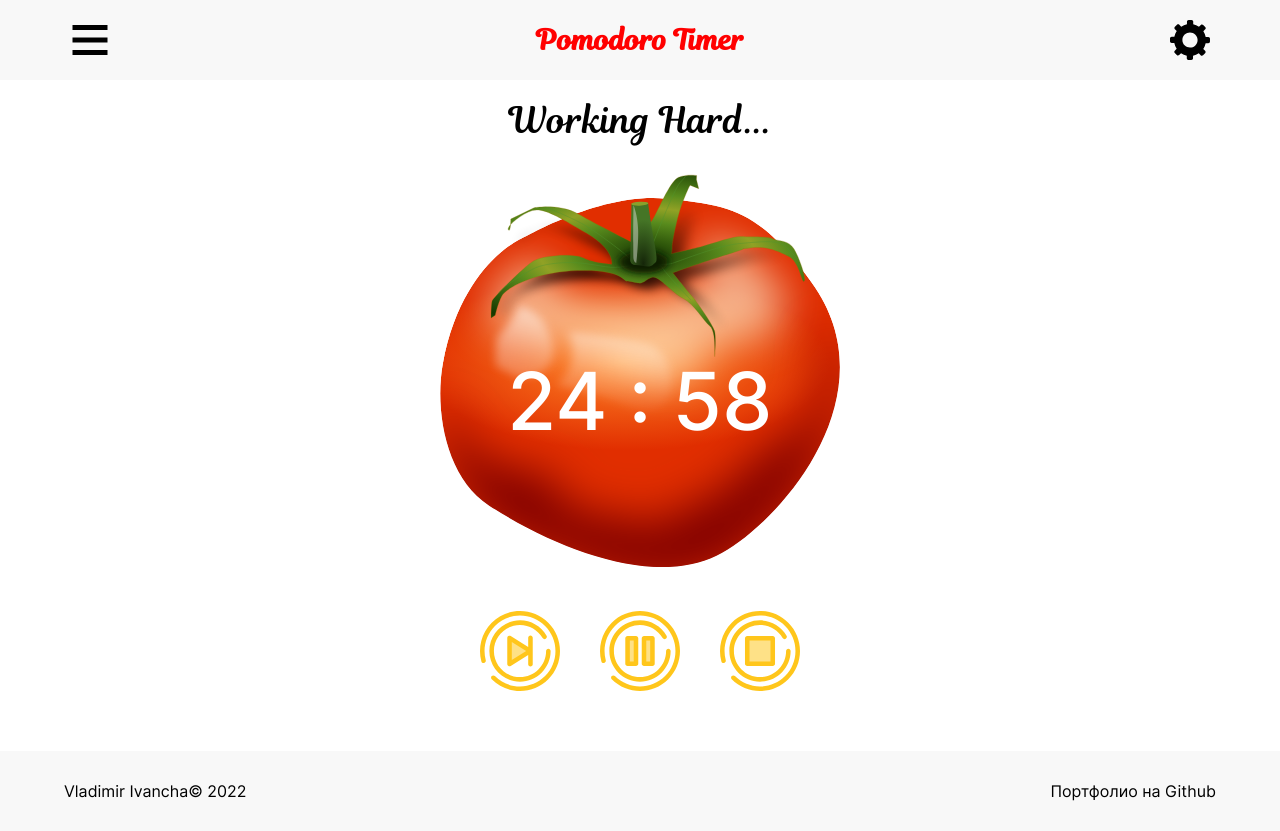
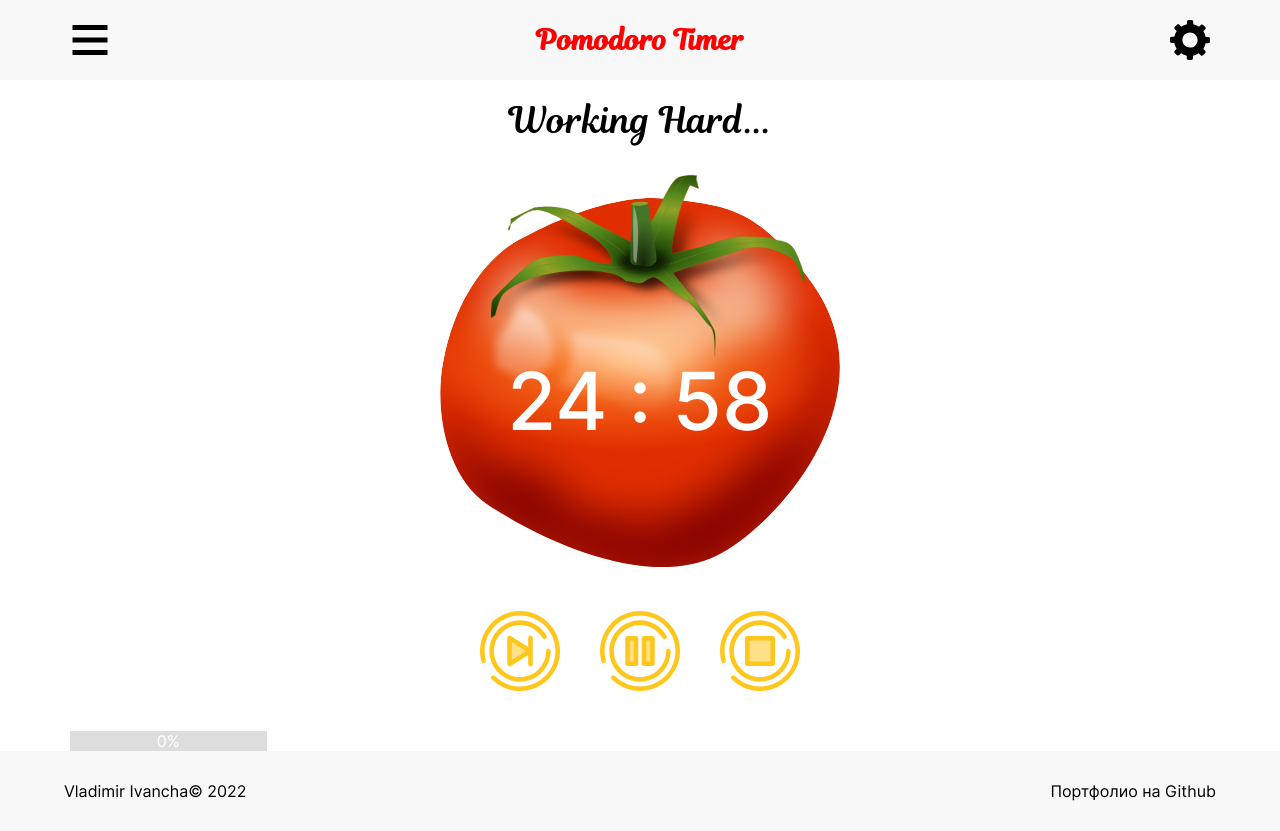
Before and after one commit to VladimirIvancha/pomodoro-timer, a React (Create React App) app: page / in a window 1280 px wide. Both pictures are taken after a click on the button 640 px from the left and 651 px from the top of the page. Built offline with nearby package versions, Linux system fonts and the light colour scheme.

Commit message:
feat: done with first progressbar

```diff
--- a/src/components/Main/Main.js
+++ b/src/components/Main/Main.js
@@ -12,9 +12,11 @@ function Main({
     setMinSettings,
     handleSubmitSettings,
 }) {
+    // Константы
     const DEFAULT_WORK_INTERVAL = 25*60;
     const DEFAULT_RELAX_INTERVAL = 5*60;
 
+    // Изначальные стейты
     const [isTimerActive, setTimerActive] = useState(false);
     const [isTimerStarted, setTimerStarted] = useState(false);
     const [startTime, setStartTime] = useState(DEFAULT_WORK_INTERVAL);
@@ -22,35 +24,61 @@ function Main({
     const [stopTimer, setStopTimer] = useState(null);
     const [titleText, setTitleText] = useState('Let`s Start Working!')
     const [relaxTimerMode, setRelaxTimerMode] = useState(false);
+    const [timerStage, setTimerStage] = useState(0);
+    const [workProgress, setWorkProgress] = useState('');
+    const [relaxProgress, setRelaxProgress] = useState('');
+    const [stopProgress, setStopProgress] = useState(null);
+    const [barWidth, setBarWidth] = useState(0)
+    const [intervalId, setIntervalId] = useState('#first-interval');
 
+
+    // Расчет вводных данных для таймеров
     const minutes = Math.floor(defaultStartTime / 60);
     const seconds = defaultStartTime % 60;
     const defaultMinutes = minutes < 10 ? minutes < 1 ? '00' : '0'+minutes : minutes;
     const defaultSeconds = seconds < 10 ? '0'+seconds : seconds;
     const [timerCountdown, setTimerCountdown] = useState(defaultMinutes+' : '+defaultSeconds);
 
+    // Классы
     const classNameStartPause = `main__buttons-button main__buttons-button_play ${isTimerActive && 'main__buttons-button_pause'}`;
     const classNameForward = `main__buttons-button main__buttons-button_forward ${isTimerStarted && 'main__buttons-button_active'}`;
     const classNameStopReset = `main__buttons-button main__buttons-button_stop ${isTimerStarted && 'main__buttons-button_active'}`;
 
+    // Реакция на состояние некоторых стейтов
+    useEffect(() => {
+        relaxTimerMode ? setDefaultStartTime(DEFAULT_RELAX_INTERVAL) : setDefaultStartTime(DEFAULT_WORK_INTERVAL);
+    }, [relaxTimerMode, DEFAULT_RELAX_INTERVAL, DEFAULT_WORK_INTERVAL]);
+
+    // Функция расчета исходных минут (при переключении на новый этап таймера)
     function preDefaultMinutes(data) {
         const minutes = Math.floor(data / 60);
         return minutes < 10 ? minutes < 1 ? '00' : '0'+minutes : minutes;
     }
 
+    // Функция расчета исходных минут (при переключении на новый этап таймера)
     function preDefaultSeconds(data) {
         const seconds = data % 60;
         return seconds < 10 ? '0'+seconds : seconds;
     }
 
-    useEffect(() => {
-        relaxTimerMode ? setDefaultStartTime(DEFAULT_RELAX_INTERVAL) : setDefaultStartTime(DEFAULT_WORK_INTERVAL);
-      }, [relaxTimerMode, DEFAULT_RELAX_INTERVAL, DEFAULT_WORK_INTERVAL]);
+    // Функция остановки таймера
+    function stopCountdown() {
+        clearTimeout(stopTimer);
+        setStopTimer(null);
+    }
 
+    // // Функция остановки прогресс-бара
+    // function stopProgressBar() {
+    //     clearInterval(stopProgress);
+    //     setStopProgress(null);
+    // }
+
+    // Функция запуска таймера
     function startTimer(startTime) {
         if (stopTimer) {
             return;
         }
+        setTimerStage(1);
         let time = startTime;
         let min = parseInt(time / 60);
         if ( min < 1 ) min = 0;
@@ -59,20 +87,46 @@ function Main({
         let seconds = time;
         if ( seconds < 10 ) seconds = '0'+seconds;
         setTimerCountdown(min+' : '+seconds);
+
+        let progressWidth = Math.round(100 * (1 - startTime/defaultStartTime));
+        // const interval = (defaultStartTime/100)*1000;
+        let elem = document.querySelector(intervalId);
+        setBarWidth(progressWidth);
+        elem.style.width = progressWidth + '%';
+        setWorkProgress(progressWidth * 1  + '%');
+
         startTime--;
         setStartTime(startTime);
+
         if (startTime >= 0) {
             setStopTimer(setTimeout(() => startTimer(startTime), 1000))
+        } else if (startTime < 0 && timerStage <= 9) {
+            handleNextTimer();
         } else {
-            handleNextTimer();
+            stopCountdown();
+            setTitleText('Working Hard...');
         }
     }
 
-    function stopCountdown() {
-        clearTimeout(stopTimer);
-        setStopTimer(null);
-    }
+    // // Функция запуска прогресс-бара
+    // function workProgressBar(barWidth) {
+    //     if (stopProgress) {
+    //         return;
+    //     }
+    //     const interval = (defaultStartTime/100)*1000;
+    //     let elem = document.querySelector(intervalId);
+    //     barWidth++;
+    //     setBarWidth(barWidth);
+    //     elem.style.width = barWidth + '%';
+    //     setWorkProgress(barWidth * 1  + '%');
+    //     if (barWidth < 100) {
+    //         setStopProgress(setInterval(() => workProgressBar(barWidth), interval));
+    //     } else {
+    //         stopProgressBar();
+    //     }
+    // }
 
+    // Кнопка запуска и паузы
     function handleStartTimer() {
         !isTimerActive ? setTimerActive(true) : setTimerActive(false);
         setTimerStarted(true);
@@ -80,27 +134,32 @@ function Main({
         !isTimerActive ? !relaxTimerMode ? setTitleText('Working Hard...') : setTitleText('Relaxing...') : setTitleText('Pausing...');
     }
 
+    //Кнопка стоп (полный сброс)
     function handleResetTimer() {
         stopCountdown();
+        setBarWidth(0);
         setTimerActive(false);
         setTimerStarted(false);
-        setStopTimer(null);
+        setTimerStage(0);
         setTimerCountdown(defaultMinutes+' : '+defaultSeconds);
         relaxTimerMode ? setStartTime(DEFAULT_RELAX_INTERVAL) : setStartTime(DEFAULT_WORK_INTERVAL);
         relaxTimerMode ? setTitleText('Let`s Relax a Littlebit!')  : setTitleText('Let`s Start Working!');
     }
 
+    // Кнопка следующий этап таймера
     function handleNextTimer() {
         stopCountdown();
+        // stopProgressBar();
         setTimerActive(false);
         setTimerStarted(false);
-        setStopTimer(null);
+        setTimerStage(timerStage + 1);
         !relaxTimerMode ? setTimerCountdown(preDefaultMinutes(DEFAULT_RELAX_INTERVAL)+' : '+preDefaultSeconds(DEFAULT_RELAX_INTERVAL)) : setTimerCountdown(preDefaultMinutes(DEFAULT_WORK_INTERVAL)+' : '+preDefaultSeconds(DEFAULT_WORK_INTERVAL));
         !relaxTimerMode ? setRelaxTimerMode(true) : setRelaxTimerMode(false);
         !relaxTimerMode ? setStartTime(DEFAULT_RELAX_INTERVAL) : setStartTime(DEFAULT_WORK_INTERVAL);
         !relaxTimerMode ? setTitleText('Let`s Relax a Littlebit!') : setTitleText('Let`s Start Working!');
     }
 
+    // Переход из гамбургер-меню на таймер работы
     function switchToWorkTimer() {
         stopCountdown();
         setTimerActive(false);
@@ -113,6 +172,7 @@ function Main({
         handleHamburgerClose();
     }
 
+    // Переход из гамбургер-меню на таймер отдыха
     function switchToRelaxTimer() {
         stopCountdown();
         setTimerActive(false);
@@ -137,7 +197,11 @@ function Main({
                     <button className={classNameStartPause} type="button" onClick={handleStartTimer}></button>
                     <button className={classNameStopReset} type="button" onClick={handleResetTimer}></button>
                 </div>
-                <ProgressBar />
+                <ProgressBar
+                    timerStage={timerStage}
+                    workProgress={workProgress}
+                    relaxProgress={relaxProgress}
+                />
             </main>
             <Hamburger
                 isOpen={isHamburgerOpen}
--- a/src/components/ProgressBar/ProgressBar.css
+++ b/src/components/ProgressBar/ProgressBar.css
@@ -11,8 +11,10 @@
 }
 
 .progressbar__work-time-line {
-    background: #f18f94;
+    width: 100%;
+    background-color: #ddd;
     display: none;
+    position: relative;
 }
 
 .progressbar__work-time-line_active {
@@ -20,7 +22,21 @@
 }
 
 .progressbar__work-progress {
+    width: 0%;
+    height: 20px;
+    background-color: #4CAF50;
+}
 
+.progressbar__text {
+    line-height: 20px;
+    color: white;
+    position: absolute;
+    transform: translate(-50%, -50%);
+    top: 50%;
+    left: 50%;
+    text-align: center;
+    margin: 0;
+    overflow: hidden;
 }
 
 .progressbar__relax-time-line {
@@ -28,7 +44,7 @@
     display: none;
 }
 
-.progressbar__relax-progress {
+.progressbar__relax-time-line_active {
     display: block;
 }
 
--- a/src/components/ProgressBar/ProgressBar.js
+++ b/src/components/ProgressBar/ProgressBar.js
@@ -1,13 +1,21 @@
 import React from "react";
 
-function ProgressBar() {
+function ProgressBar({
+    timerStage,
+    workProgress,
+    relaxProgress,
+}) {
+
+    const classNameProgressTimeLine = `progressbar__work-time-line ${timerStage && 'progressbar__work-time-line_active'}`;
+
     return (
         <ul className="progressbar__time-lines">
-            <li className="progressbar__work-time-line">
-                <div className="progressbar__work-progress"></div>
+            <li className={classNameProgressTimeLine}>
+                <div id="first-interval" className="progressbar__work-progress"></div>
+                <p className="progressbar__text">{workProgress}</p>
             </li>
             <li className="progressbar__relax-time-line">
-                <div className="progressbar__relax-progress"></div>
+                <div className="progressbar__relax-progress">{relaxProgress}</div>
             </li>
             <li className="progressbar__work-time-line">
                 <div className="progressbar__work-progress"></div>
```
Lines whose indentation alone changed are shown as unchanged.
